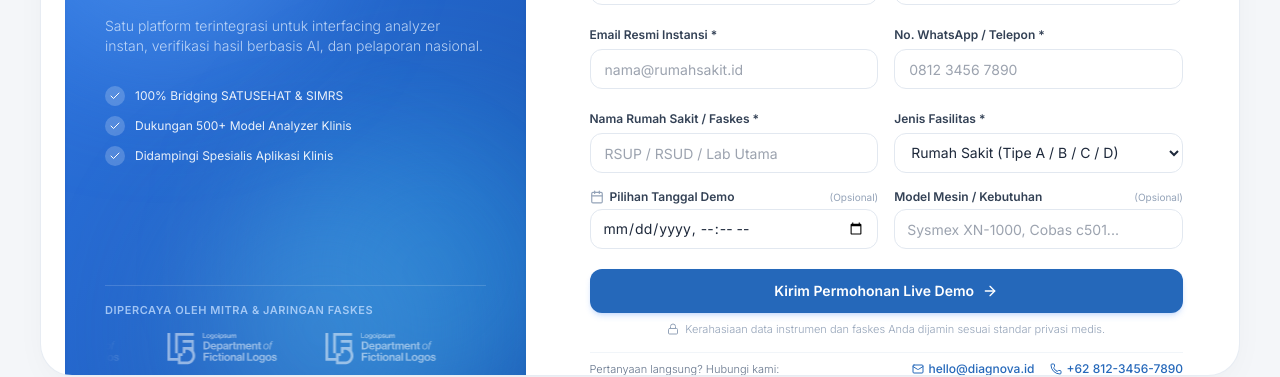
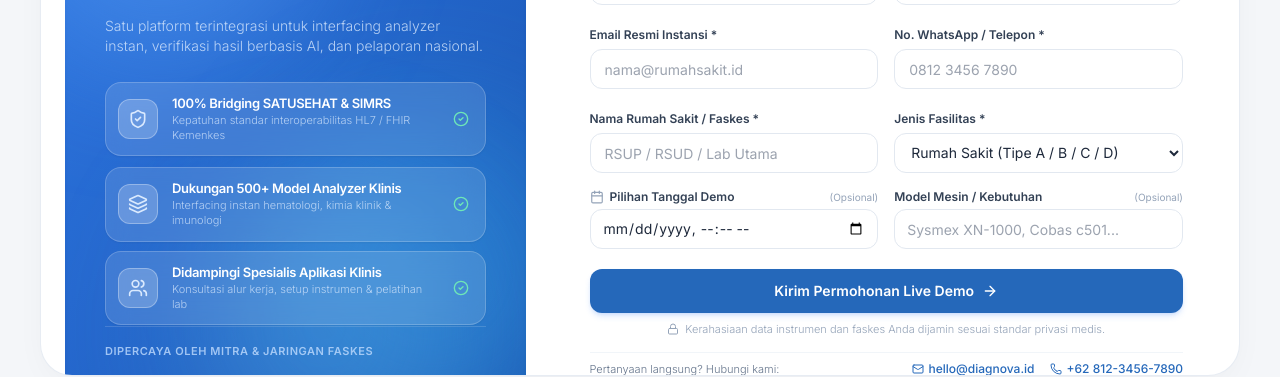
Before and after one commit to TBTBAgency/WebsiteDiagnova, a Next.js app: page /request-demo in a window 1280 px wide. Shown: the part 404-781 px from the top of the page. Built offline with nearby package versions, Linux system fonts and the light colour scheme; no server answers.

Commit message:
feat(request-demo): elevate value highlights to frosted glass feature cards

```diff
--- a/app/(marketing)/request-demo/page.tsx
+++ b/app/(marketing)/request-demo/page.tsx
@@ -18,6 +18,7 @@ import {
   Sparkles,
   Lock,
   Building2,
+  Users,
 } from "lucide-react";
 import { demoRequestSchema } from "@/lib/validations";
 import { InstitutionType } from "@/types";
@@ -549,25 +550,66 @@ export default function RequestDemoPage() {
                     : "An all-in-one platform for analyzer interfacing, AI auto-verification, and seamless healthcare integration."}
                 </p>
 
-                {/* Value Highlight Pills */}
-                <div className="pt-3 sm:pt-4 space-y-2.5">
-                  <div className="flex items-center gap-2.5 text-xs text-white/90">
-                    <span className="flex h-5 w-5 items-center justify-center rounded-full bg-white/20 text-white shrink-0">
-                      <Check className="h-3 w-3" />
-                    </span>
-                    <span>{language === "ID" ? "100% Bridging SATUSEHAT & SIMRS" : "Full SATUSEHAT & HIS Bridging"}</span>
+                {/* Value Highlight Feature Cards */}
+                <div className="pt-2 sm:pt-3 space-y-2.5">
+                  {/* Item 1: SATUSEHAT & SIMRS */}
+                  <div className="group flex items-center gap-3.5 rounded-2xl bg-white/[0.12] hover:bg-white/[0.18] border border-white/20 p-2.5 sm:p-3 backdrop-blur-md transition-all duration-200 shadow-sm">
+                    <div className="flex h-9 w-9 sm:h-10 sm:w-10 items-center justify-center rounded-xl bg-white/20 border border-white/30 text-white shrink-0 group-hover:scale-105 group-hover:bg-white/30 transition-all shadow-xs">
+                      <ShieldCheck className="h-4 w-4 sm:h-5 sm:w-5 text-blue-100" />
+                    </div>
+                    <div className="min-w-0 flex-1">
+                      <p className="text-xs sm:text-[13px] font-semibold text-white tracking-tight leading-tight">
+                        {language === "ID" ? "100% Bridging SATUSEHAT & SIMRS" : "Full SATUSEHAT & HIS Bridging"}
+                      </p>
+                      <p className="text-[11px] text-blue-100/75 font-light leading-snug truncate sm:whitespace-normal mt-0.5">
+                        {language === "ID"
+                          ? "Kepatuhan standar interoperabilitas HL7 / FHIR Kemenkes"
+                          : "Native compliance with MoH HL7 / FHIR standards"}
+                      </p>
+                    </div>
+                    <div className="shrink-0 pr-1">
+                      <CheckCircle2 className="h-4 w-4 text-emerald-300" />
+                    </div>
                   </div>
-                  <div className="flex items-center gap-2.5 text-xs text-white/90">
-                    <span className="flex h-5 w-5 items-center justify-center rounded-full bg-white/20 text-white shrink-0">
-                      <Check className="h-3 w-3" />
-                    </span>
-                    <span>{language === "ID" ? "Dukungan 500+ Model Analyzer Klinis" : "Supports 500+ Clinical Analyzers"}</span>
+
+                  {/* Item 2: 500+ Analyzers */}
+                  <div className="group flex items-center gap-3.5 rounded-2xl bg-white/[0.12] hover:bg-white/[0.18] border border-white/20 p-2.5 sm:p-3 backdrop-blur-md transition-all duration-200 shadow-sm">
+                    <div className="flex h-9 w-9 sm:h-10 sm:w-10 items-center justify-center rounded-xl bg-white/20 border border-white/30 text-white shrink-0 group-hover:scale-105 group-hover:bg-white/30 transition-all shadow-xs">
+                      <Layers className="h-4 w-4 sm:h-5 sm:w-5 text-blue-100" />
+                    </div>
+                    <div className="min-w-0 flex-1">
+                      <p className="text-xs sm:text-[13px] font-semibold text-white tracking-tight leading-tight">
+                        {language === "ID" ? "Dukungan 500+ Model Analyzer Klinis" : "Supports 500+ Clinical Analyzers"}
+                      </p>
+                      <p className="text-[11px] text-blue-100/75 font-light leading-snug truncate sm:whitespace-normal mt-0.5">
+                        {language === "ID"
+                          ? "Interfacing instan hematologi, kimia klinik & imunologi"
+                          : "Bidirectional interfacing for all major modalities"}
+                      </p>
+                    </div>
+                    <div className="shrink-0 pr-1">
+                      <CheckCircle2 className="h-4 w-4 text-emerald-300" />
+                    </div>
                   </div>
-                  <div className="flex items-center gap-2.5 text-xs text-white/90">
-                    <span className="flex h-5 w-5 items-center justify-center rounded-full bg-white/20 text-white shrink-0">
-                      <Check className="h-3 w-3" />
-                    </span>
-                    <span>{language === "ID" ? "Didampingi Spesialis Aplikasi Klinis" : "Dedicated Clinical Specialist Support"}</span>
+
+                  {/* Item 3: Clinical Specialist Support */}
+                  <div className="group flex items-center gap-3.5 rounded-2xl bg-white/[0.12] hover:bg-white/[0.18] border border-white/20 p-2.5 sm:p-3 backdrop-blur-md transition-all duration-200 shadow-sm">
+                    <div className="flex h-9 w-9 sm:h-10 sm:w-10 items-center justify-center rounded-xl bg-white/20 border border-white/30 text-white shrink-0 group-hover:scale-105 group-hover:bg-white/30 transition-all shadow-xs">
+                      <Users className="h-4 w-4 sm:h-5 sm:w-5 text-blue-100" />
+                    </div>
+                    <div className="min-w-0 flex-1">
+                      <p className="text-xs sm:text-[13px] font-semibold text-white tracking-tight leading-tight">
+                        {language === "ID" ? "Didampingi Spesialis Aplikasi Klinis" : "Dedicated Clinical Specialist Support"}
+                      </p>
+                      <p className="text-[11px] text-blue-100/75 font-light leading-snug truncate sm:whitespace-normal mt-0.5">
+                        {language === "ID"
+                          ? "Konsultasi alur kerja, setup instrumen & pelatihan lab"
+                          : "Expert guidance from analyzer setup to lab go-live"}
+                      </p>
+                    </div>
+                    <div className="shrink-0 pr-1">
+                      <CheckCircle2 className="h-4 w-4 text-emerald-300" />
+                    </div>
                   </div>
                 </div>
               </div>
```
